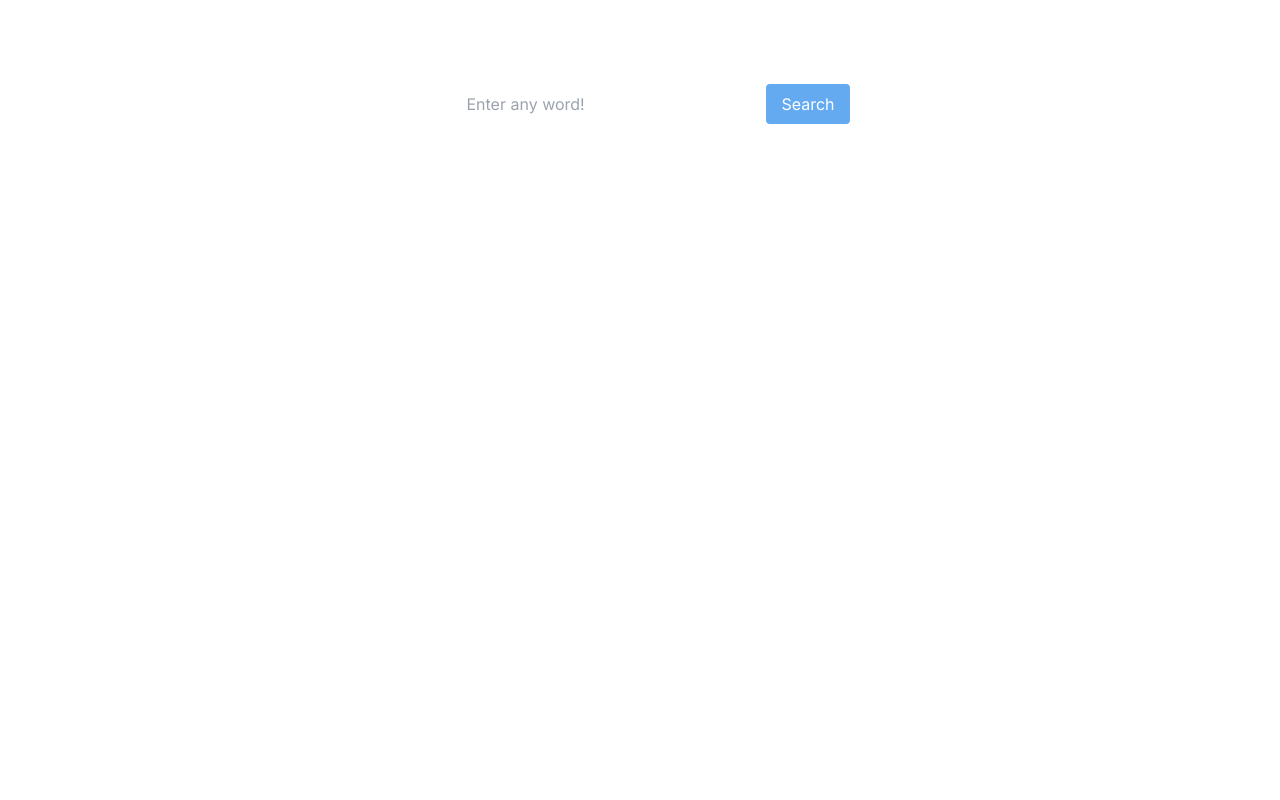
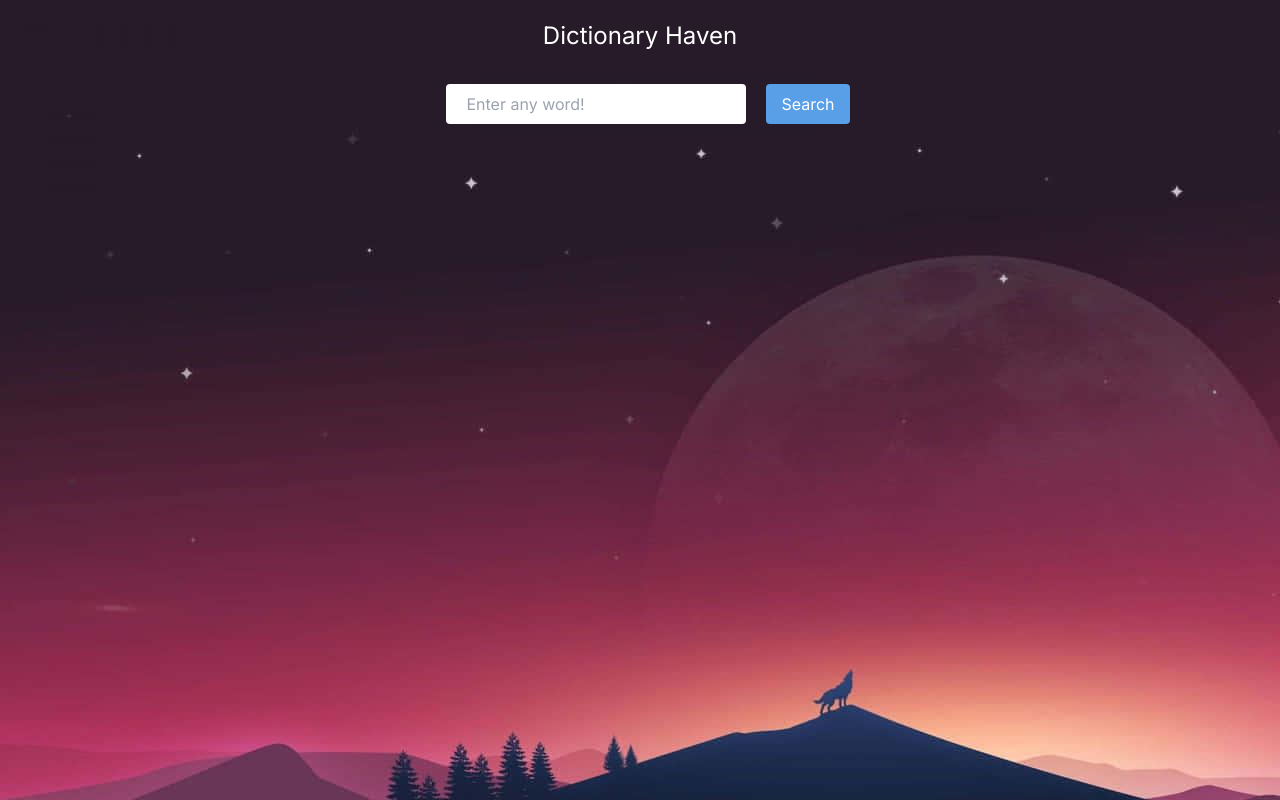
Before and after one commit to FZRAJPUT/WordQuest, a Next.js app: page / in a window 1280 px wide. Built offline with nearby package versions, Linux system fonts and the light colour scheme.

Commit message:
Update globals.css

```diff
--- a/app/globals.css
+++ b/app/globals.css
@@ -2,7 +2,18 @@
 @tailwind components;
 @tailwind utilities;
 
-
+body{
+  background: url(/bg.jpg);
+  display: flex;
+  justify-content: center;
+  height: 100vh;
+  width: 100%;
+  overflow: hidden;
+  ::-webkit-scrollbar{
+    display: none;
+    overflow: hidden;
+  }
+}
 
 .loader {
     width: 40px;
```
